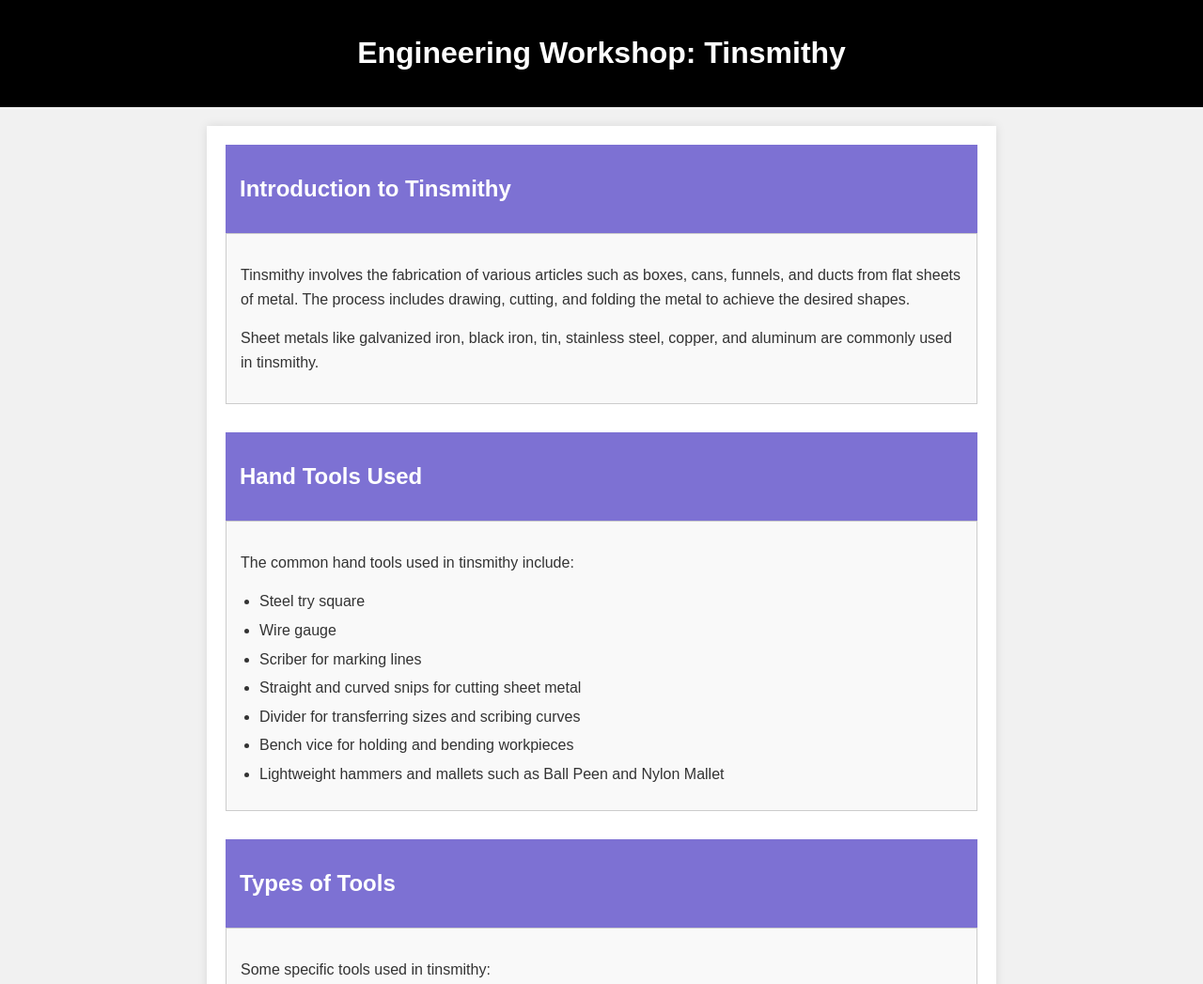
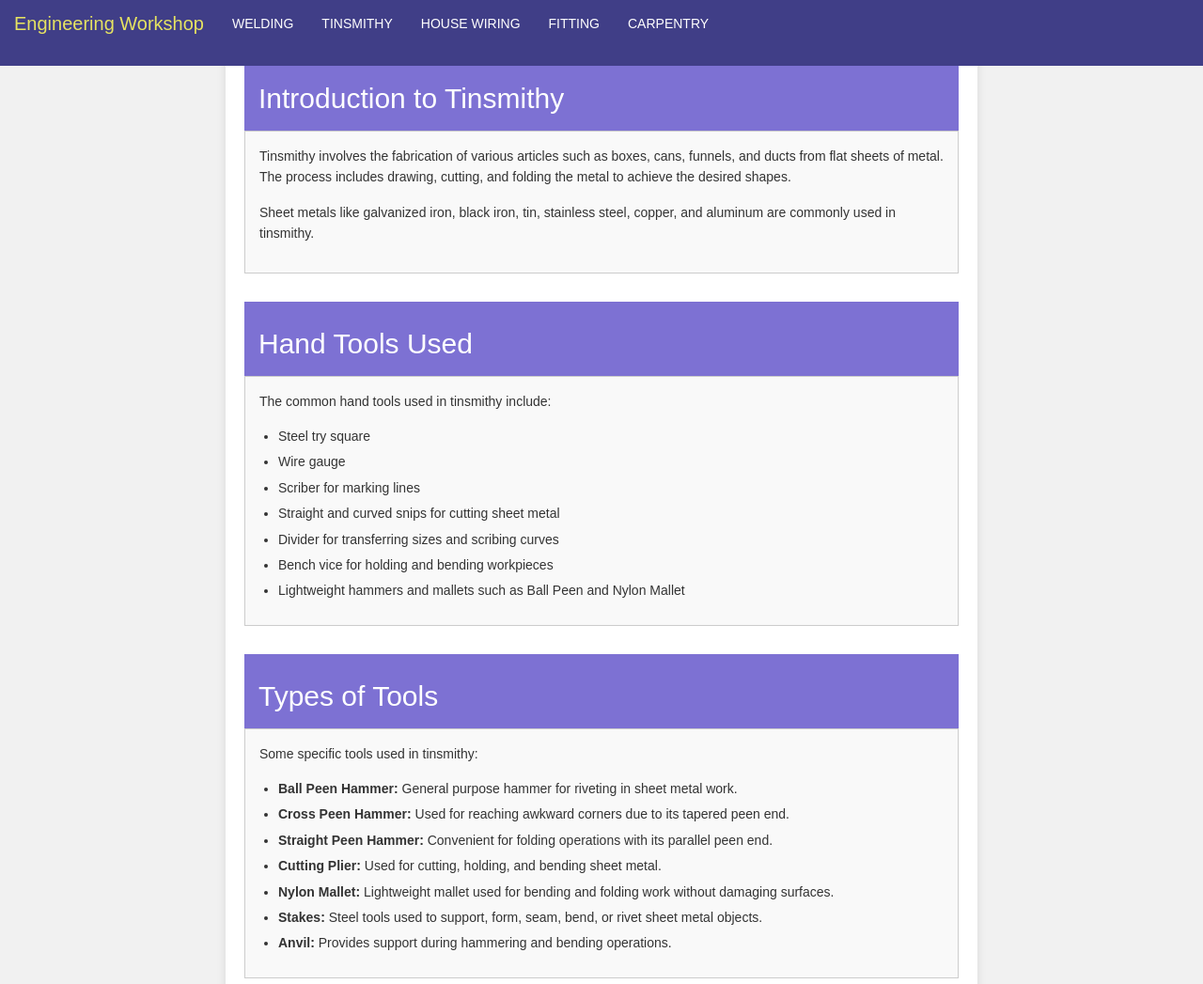
Before and after one commit to tejgit1/ews-glob, a plain HTML site: page Tinsmithy.html in a window 1280 px wide. Shown: the top 1047 px of the page at 94% size. Drawn offline with nearby package versions, Linux system fonts and the light colour scheme.

Commit message:
Update Tinsmithy.html

```diff
--- a/Tinsmithy.html
+++ b/Tinsmithy.html
@@ -4,6 +4,16 @@
     <meta charset="UTF-8" />
     <meta name="viewport" content="width=device-width, initial-scale=1.0" />
     <title>Tinsmithy Overview</title>
+        <!-- Bootstrap CSS -->
+        <link
+        rel="stylesheet"
+        href="https://maxcdn.bootstrapcdn.com/bootstrap/3.4.1/css/bootstrap.min.css"
+      />
+      <!-- Font Awesome CSS for icons -->
+      <link
+        rel="stylesheet"
+        href="https://cdnjs.cloudflare.com/ajax/libs/font-awesome/4.7.0/css/font-awesome.min.css"
+      />
     <style>
       body {
         font-family: Arial, sans-serif;
@@ -13,21 +23,53 @@
         background-color: #f1f1f1;
         color: #333;
       }
-
       header {
-        background-color: #000000;
+        background-color: #403e87;
         color: #fff;
         padding: 10px 0;
         text-align: center;
       }
 
+      .navbar-custom {
+        background-color: #403e87;
+        border: none;
+        border-radius: 0;
+        /* height: 60px; */
+      }
+
+      .navbar-custom .navbar-brand,
+      .navbar-custom .navbar-nav > li > a {
+        color: #ffffff;
+        font-size: 14px;
+      }
+
+      .navbar-brand.lead {
+        color: #e6e361;
+
+        font-size: 20px;
+      }
+      .navbar-custom .navbar-nav > li > a:hover {
+        color: #403e87;
+
+      }
+
+      .navbar-toggle .icon-bar {
+        background-color: #ffffff;
+      }
+
+      .navbar-header {
+        padding: 0px 0px; /* Adjust as needed */
+        /* height: 60px; */
+      }
+
       .container {
         max-width: 800px;
-        margin: 20px auto;
+        margin: 40px auto;
         padding: 20px;
         background-color: #fff;
         box-shadow: 0 0 10px rgba(0, 0, 0, 0.1);
       }
+
 
       h1,
       h2 {
@@ -68,10 +110,53 @@
     </style>
   </head>
   <body>
-    <header>
-      <h1>Engineering Workshop: Tinsmithy</h1>
-    </header>
-
+    <!-- Navbar -->
+    <nav class="navbar navbar-custom navbar-fixed-top">
+      <div class="container-fluid">
+        <div class="navbar-header">
+          <button
+            type="button"
+            class="navbar-toggle"
+            data-toggle="collapse"
+            data-target="#navbar-collapse"
+          >
+            <span class="icon-bar"></span>
+            <span class="icon-bar"></span>
+            <span class="icon-bar"></span>
+          </button>
+          <a class="navbar-brand lead" href="index.html">Engineering Workshop</a>
+        </div>
+        <div class="collapse navbar-collapse" id="navbar-collapse">
+          <ul class="nav navbar-nav lead">
+            <li>
+              <a href="Welding.html" target="_self" class="text-uppercase"  style="background-color: #403e87;"
+                >Welding</a
+              >
+            </li>
+            <li>
+              <a href="Tinsmithy.html" target="_self" class="text-uppercase" style="background-color: #403e87;"
+                >Tinsmithy</a
+              >
+            </li>
+            <li>
+              <a href="Housewiring.html" target="_self" class="text-uppercase" style="background-color: #403e87;"
+                >House Wiring</a
+              >
+            </li>
+            <li>
+              <a href="Fitting.html" target="_self" class="text-uppercase" style="background-color: #403e87;"
+                >Fitting</a
+              >
+            </li>
+            <li>
+              <a href="Carpentry.html" target="_self" class="text-uppercase" style="background-color: #403e87;"
+                >Carpentry</a
+              >
+            </li>
+          </ul>
+        </div>
+      </div>
+    </nav>
     <div class="container">
       <div class="section">
         <div class="section-header">
@@ -204,5 +289,9 @@
         <a href="index.html" target="_self"> <p>Back</p></a>
       </div>
     </div>
+    <!-- jQuery -->
+<script src="https://ajax.googleapis.com/ajax/libs/jquery/3.5.1/jquery.min.js"></script>
+<!-- Bootstrap JS -->
+<script src="https://maxcdn.bootstrapcdn.com/bootstrap/3.4.1/js/bootstrap.min.js"></script>
   </body>
 </html>
```
